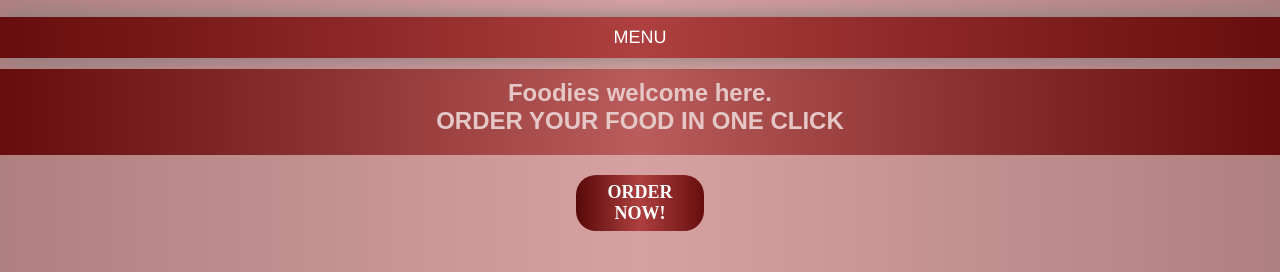
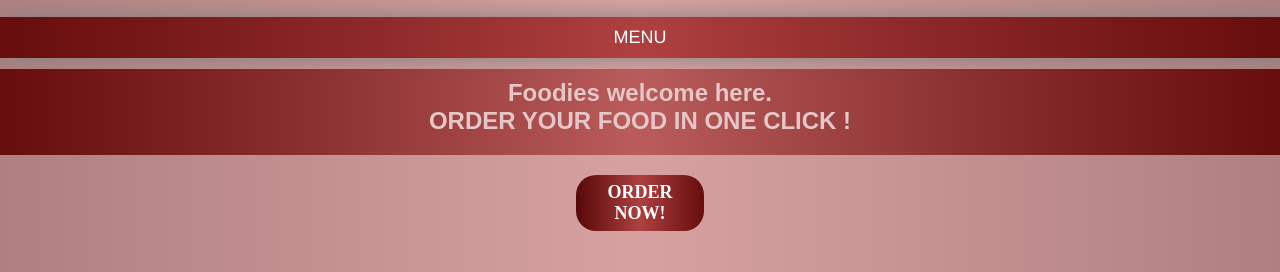
Before and after one commit to Harshalgithub3000/food-menu-page, a plain HTML site: page menupage/index.html in a window 1280 px wide. Shown: the part 60-332 px from the top of the page. Drawn offline with Linux system fonts and the light colour scheme.

Commit message:
add ! mark at order your food

```diff
--- a/menupage/index.html
+++ b/menupage/index.html
@@ -23,7 +23,7 @@
 
     <div class="click">
         <p>Foodies welcome here.</p>
-        <p>ORDER YOUR FOOD IN ONE CLICK  </p>
+        <p>ORDER YOUR FOOD IN ONE CLICK ! </p>
     </div>
     <!-- insert login form link here -->
     <div class="order"><a href="">ORDER NOW!</a></div>
```
